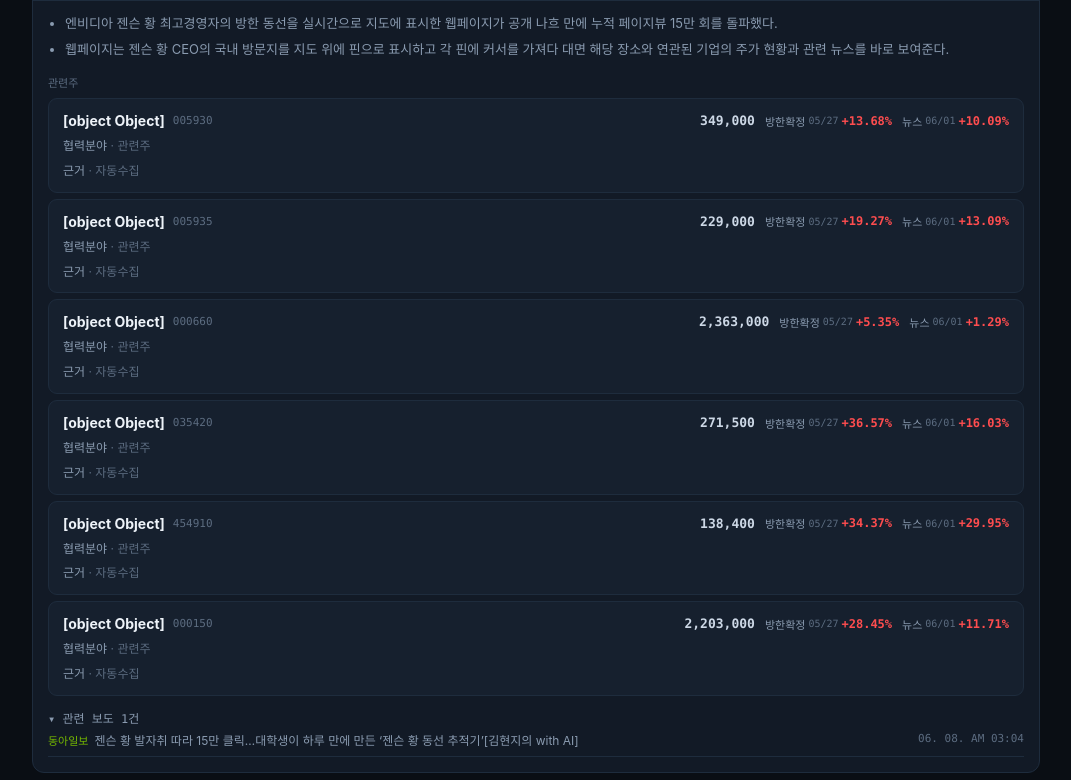
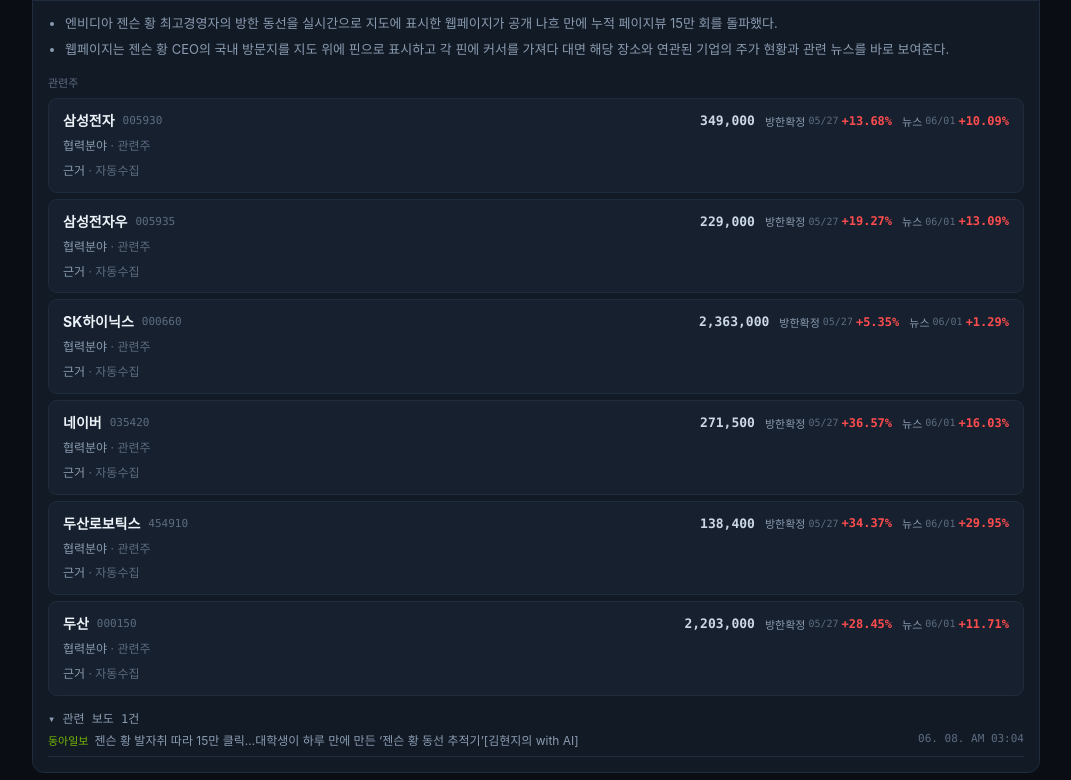
Before and after one commit to hyemin0302/jensen-realtime, a website: page public/index.html in a window 1280 px wide. Shown: the part 7515-8295 px from the top of the page, without its empty margins (104-1175 px from the left). Drawn offline with Linux system fonts and the light colour scheme; no server answers.

Commit message:
fix: 뉴스 카드 관련주 종목명 L() 적용 (객체→문자열 변환 누락)

```diff
--- a/public/index.html
+++ b/public/index.html
@@ -1759,7 +1759,7 @@
       for(var k=0;k<n.rs.length;k++){var r=n.rs[k];var sd=pm[r.c]||{};
         h+='<div class="rs2">'
           +'<div class="rh">'
-            +'<span class="rn">'+esc(r.n)+'</span><span class="rc">'+esc(r.c)+'</span>'
+            +'<span class="rn">'+esc(L(r.n))+'</span><span class="rc">'+esc(r.c)+'</span>'
             +(sd.px
               ?'<div class="rpr">'
                 +'<span class="rpx">'+sd.px+'</span>'
```
